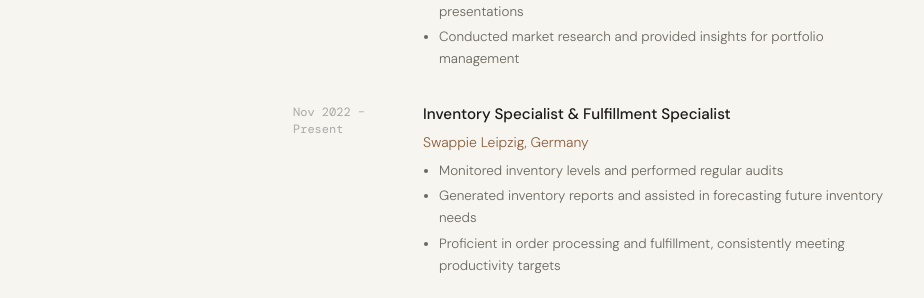
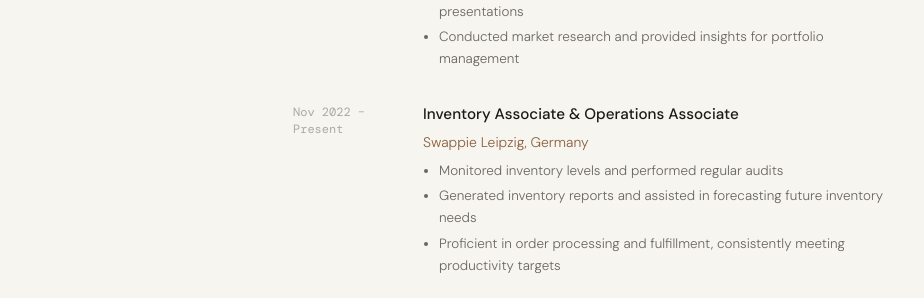
Before and after one commit to ireneundiandeye/Ireneundiandeye.github.io, a Jekyll site: the page built from _pages/cv.html, in a window 1280 px wide and 900 px high, scrolled down 1311 px. Shown: the part 156-454 px from the top of the window, without its empty margins (179-1103 px from the left). Built offline with Jekyll 4.4.1, drawn with Linux system fonts in a browser that asks for light colours.

Commit message:
Update Swappie job titles on CV page

```diff
--- a/_pages/cv.html
+++ b/_pages/cv.html
@@ -98,7 +98,7 @@ permalink: /cv/
         <div class="cv-item fade-in">
           <div class="cv-date">Nov 2022 – Present</div>
           <div>
-            <div class="cv-role">Inventory Specialist & Fulfillment Specialist</div>
+            <div class="cv-role">Inventory Associate &amp; Operations Associate</div>
             <div class="cv-org">Swappie Leipzig, Germany</div>
             <div class="cv-desc">
               <ul>
```
